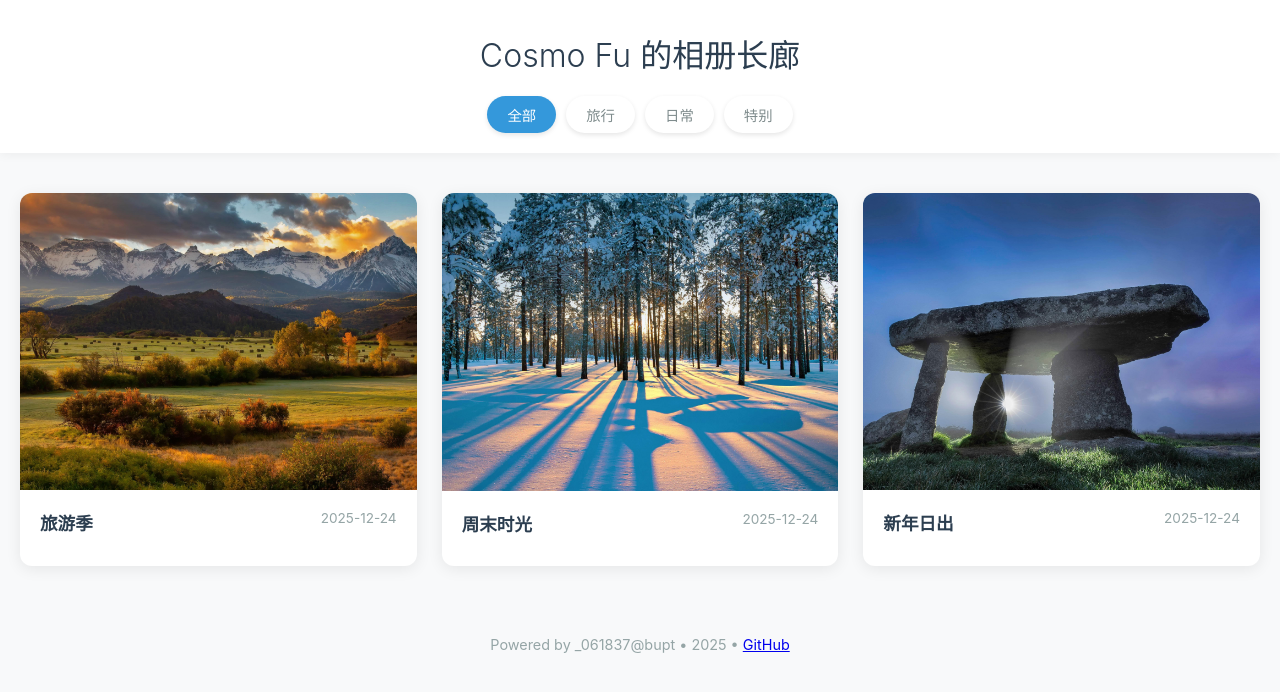
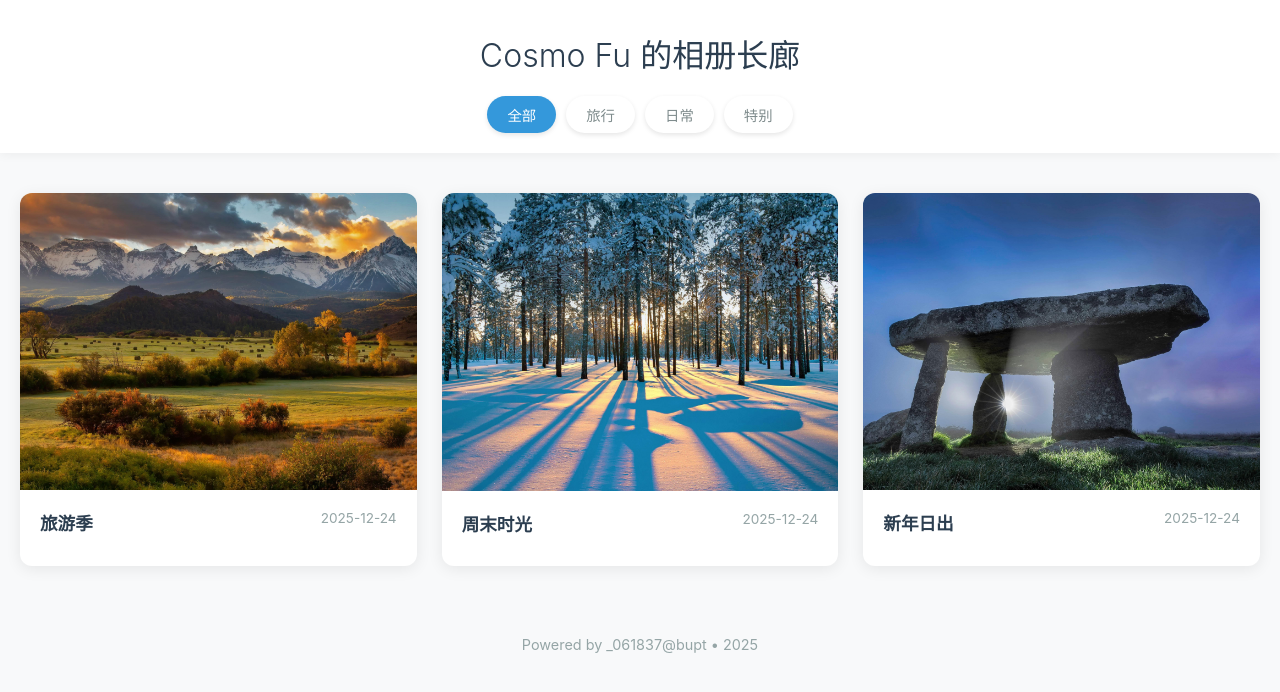
Before and after one commit to sapchen/personal-album, a React (Vite) app: page / in a window 1280 px wide. Shown: the top 692 px of the page. Built offline with nearby package versions, Linux system fonts and the light colour scheme.

Commit message:
update 12.24 ver 3.1

```diff
--- a/src/App.jsx
+++ b/src/App.jsx
@@ -85,9 +85,7 @@ function App() {
         color: '#95a5a6',
         fontSize: '0.9rem'
       }}>
-        Powered by _061837@bupt • {new Date().getFullYear()} • <a href="https://github.com/sapchen/personal-album" target="_blank" rel="noopener noreferrer">
-  GitHub
-</a>
+        Powered by _061837@bupt • {new Date().getFullYear()}
       </footer>
     </div>
   )
```
